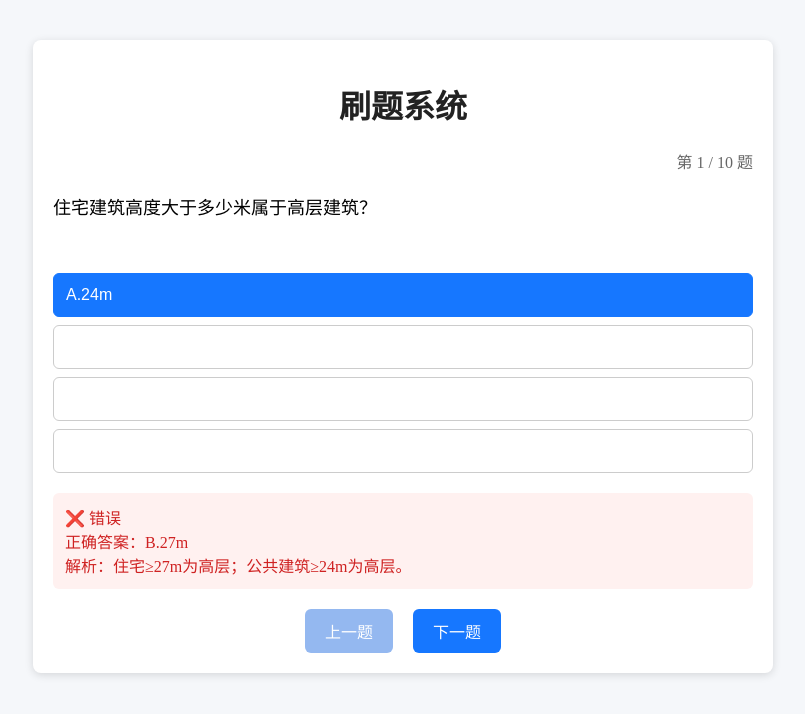
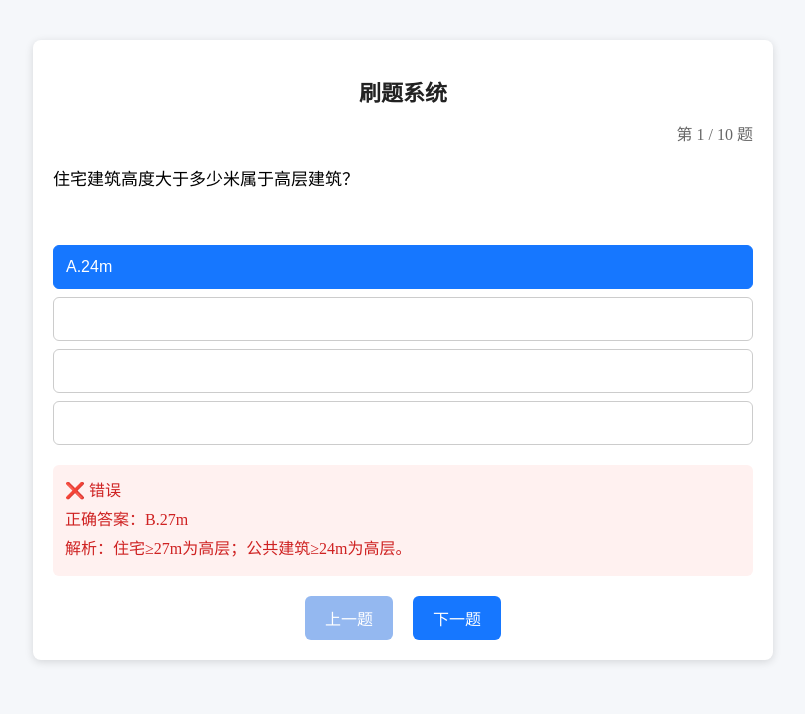
Before and after one commit to jinluteng-boop/-, a plain HTML site: page index.html in a window 1280 px wide. Both pictures are taken after a click on the button "A.24m". Shown: the whole page, without its empty margins (237-1042 px from the left). Drawn offline with Linux system fonts and the light colour scheme.

Commit message:
Update style.css

```diff
--- a/style.css
+++ b/style.css
@@ -1,13 +1,13 @@
 body{font-family:微软雅黑;background:#f5f7fa;margin:0;padding:10px;}
 .container{max-width:700px;margin:30px auto;background:#fff;padding:20px;border-radius:8px;box-shadow:0 2px 8px #0002;}
-h1{text-align:center;color:#222;}
+h1{text-align:center;color:#222;font-size:22px;}
 .progress{text-align:right;color:#666;margin-bottom:10px;}
-.qbox{font-size:18px;margin:20px 0;min-height:60px;}
+.qbox{font-size:17px;margin:20px 0;min-height:60px;line-height:1.8;}
 .opts{margin:20px 0;}
 .opt{display:block;width:100%;padding:12px;margin:8px 0;border:1px solid #ccc;border-radius:6px;background:#fff;cursor:pointer;text-align:left;font-size:16px;}
 .opt:hover{background:#f0f7ff;}
 .opt.active{background:#1677ff;color:#fff;border-color:#1677ff;}
-.ansbox{margin:15px 0;padding:12px;border-radius:6px;display:none;}
+.ansbox{margin:15px 0;padding:12px;border-radius:6px;display:none;line-height:1.8;}
 .correct{background:#e6f7ef;color:#0b7a4d;}
 .wrong{background:#fff1f0;color:#cf2222;}
 .btns{text-align:center;margin-top:20px;}
```
